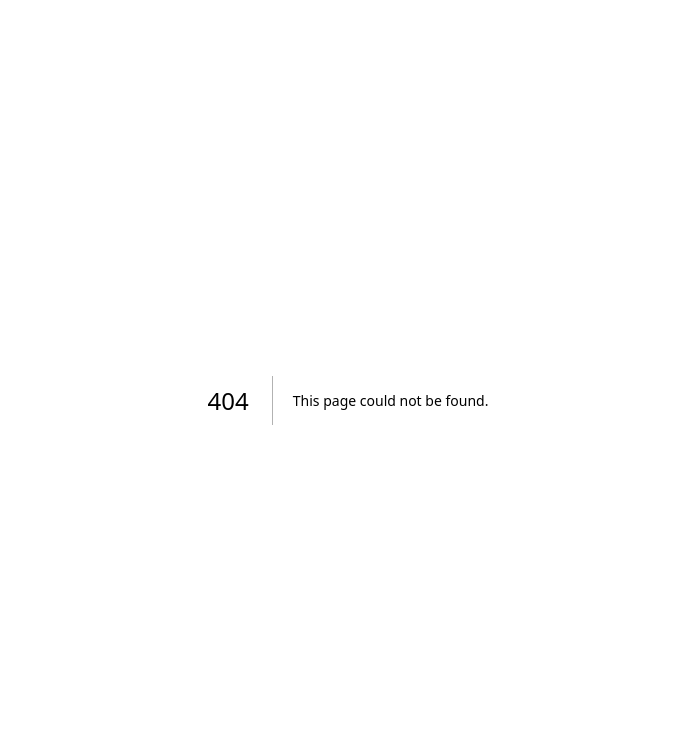
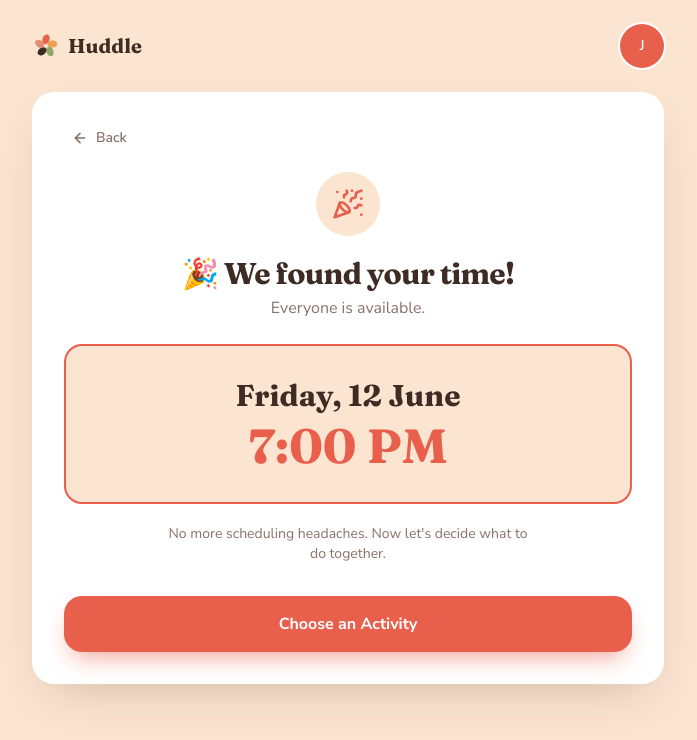
Before and after one commit to patissherie/conure, a Next.js app: page /suggested-time in a window 1280 px wide. Before the commit this address had no page. Shown: the top 740 px of the page, without its empty margins (292-989 px from the left). Built offline with nearby package versions, Linux system fonts and the light colour scheme.

Commit message:
implemented suggested time frontend

```diff
--- a/app/group-dashboard/page.tsx
+++ b/app/group-dashboard/page.tsx
@@ -8,7 +8,7 @@ import Link from "next/link"
 const members: Member[] = [
   { name: 'Tino', connected: true },
   { name: 'Aditri', connected: true },
-  { name: 'Matt', connected: false },
+  { name: 'Matt', connected: true },
   { name: 'Sherleen', connected: true },
 ]
 
@@ -67,14 +67,13 @@ export default function GroupDashboardPage() {
           <SyncProgress connected={connectedCount} total={members.length} />
 
           <div className="mt-8 flex flex-col items-center gap-3">
-            <button
-              type="button"
-              disabled={!everyoneConnected}
-              className="inline-flex w-full items-center justify-center gap-2 rounded-2xl bg-primary px-6 py-4 text-base font-bold text-primary-foreground shadow-[0_12px_24px_-8px_rgba(232,96,76,0.6)] transition-all hover:brightness-105 active:scale-[0.99] disabled:cursor-not-allowed disabled:bg-primary/40 disabled:text-primary-foreground/80 disabled:shadow-none"
+            <Link
+                href="/suggested-time"
+                className="inline-flex w-full items-center justify-center gap-2 rounded-2xl bg-primary px-6 py-4 text-base font-bold text-primary-foreground shadow-[0_12px_24px_-8px_rgba(232,96,76,0.6)] transition-all hover:brightness-105"
             >
-              <Sparkles className="h-5 w-5" strokeWidth={2.5} />
-              Find Our Time
-            </button>
+                <Sparkles className="h-5 w-5" strokeWidth={2.5} />
+                Find Our Time
+            </Link>
             {!everyoneConnected && (
               <p className="text-sm text-muted-foreground">
                 Waiting for everyone to connect their calendars.
--- /dev/null
+++ b/app/suggested-time/page.tsx
@@ -0,0 +1,59 @@
+import { ArrowLeft, PartyPopper } from 'lucide-react'
+import { HuddleLogo } from '../../src/components/huddle-logo'
+import { MemberAvatar } from '../../src/components/member-avatar'
+import Link from "next/link"
+
+export default function TimeFoundPage() {
+  return (
+    <div className="min-h-dvh bg-background text-foreground">
+      <header className="mx-auto flex max-w-2xl items-center justify-between px-5 py-6">
+        <div className="flex items-center gap-2">
+          <HuddleLogo className="h-7 w-7" />
+          <span className="font-serif text-xl font-bold text-foreground">Huddle</span>
+        </div>
+        <MemberAvatar name="Jamie" index={2} className="h-11 w-11 text-sm" />
+      </header>
+
+      <main className="mx-auto w-full max-w-2xl px-5 pb-16">
+        <div className="rounded-3xl bg-card p-6 shadow-[0_20px_50px_-20px_rgba(61,43,36,0.25)] sm:p-8">
+          <Link
+            href="/group-dashboard"
+            className="mb-5 inline-flex items-center gap-2 rounded-full px-2 py-1 text-sm font-semibold text-muted-foreground transition-colors hover:text-foreground"
+        >
+            <ArrowLeft className="h-4 w-4" strokeWidth={2.5} />
+            Back
+        </Link>
+
+          <div className="flex flex-col items-center text-center">
+            <span className="flex h-16 w-16 items-center justify-center rounded-full bg-secondary text-primary">
+              <PartyPopper className="h-8 w-8" strokeWidth={2} />
+            </span>
+
+            <h1 className="mt-5 font-serif text-3xl font-bold tracking-tight text-balance">
+              {'🎉 We found your time!'}
+            </h1>
+            <p className="mt-1 text-muted-foreground">Everyone is available.</p>
+
+            <div className="mt-6 w-full rounded-2xl border-2 border-primary bg-secondary px-6 py-8">
+              <p className="font-serif text-2xl font-bold text-foreground sm:text-3xl">
+                Friday, 12 June
+              </p>
+              <p className="mt-2 font-serif text-4xl font-bold text-primary sm:text-5xl">7:00 PM</p>
+            </div>
+
+            <p className="mt-5 max-w-sm text-sm text-muted-foreground text-pretty">
+              No more scheduling headaches. Now let&apos;s decide what to do together.
+            </p>
+          </div>
+
+          <button
+            type="button"
+            className="mt-8 inline-flex w-full items-center justify-center rounded-2xl bg-primary px-6 py-4 text-base font-bold text-primary-foreground shadow-[0_12px_24px_-8px_rgba(232,96,76,0.6)] transition-all hover:brightness-105 active:scale-[0.99]"
+          >
+            Choose an Activity
+          </button>
+        </div>
+      </main>
+    </div>
+  )
+}
```
